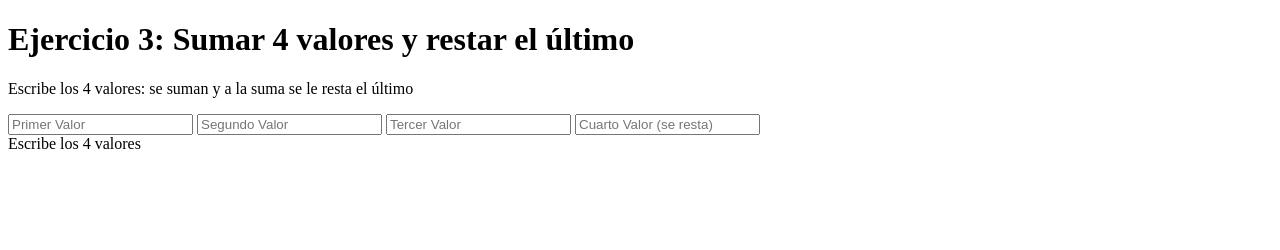
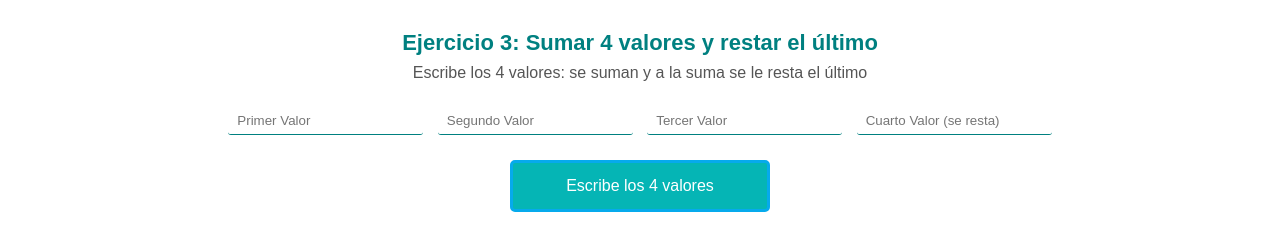
Before and after one commit to sxintvelis/javascript_basico, a plain HTML site: page javaxxcript_workxtation/tal1/ex3/4valz.html in a window 1280 px wide. Drawn offline with Linux system fonts and the light colour scheme; the site is published under a folder, as on GitHub Pages, so addresses that start at the root find nothing.

Commit message:
Ya pasé el primer ejercicio del taller 1 y dejé una carpeta para el segundo, así tendría hechos los primeros 3 ejercicos :D

```diff
--- /dev/null
+++ b/javaxxcript_workxtation/tal1/ex1/3angle.css
@@ -0,0 +1,44 @@
+* {
+    margin: 0;
+    padding: 0;
+    box-sizing: border-box;
+}
+
+body {
+    font-family:Impact, Haettenschweiler, 'Arial Narrow Bold', sans-serif;
+    padding: 30px 16px;
+    text-align: center;
+    background-color: rgb(139, 248, 212);
+}
+
+h1{
+    color:rgb(0, 116, 58);
+    margin-bottom: 8px;
+    font-size: 40;
+}
+
+.enunciado {
+    color:rgb(0, 82, 84);
+    margin-bottom: 20px;
+}
+
+input {
+    margin: 5px;
+    padding: 6px 9px;
+    border:none;
+    border-bottom: 1px solid rgb(0, 96, 51);
+    color: teal;
+    border-radius: 3px;
+}
+
+.caja {
+    background-color: rgb(0, 255, 157);
+    color: rgb(0, 89, 61);
+    width: 260px;
+    margin: 20px auto 0;
+    padding: 10px;
+    text-align: center;
+    border: 3px solid rgb(0, 63, 30);
+    border-radius: 5px;
+    line-height: 1.6;
+}
--- a/javaxxcript_workxtation/4val/4valz.html
+++ b/javaxxcript_workxtation/tal1/ex3/4valz.html
@@ -4,7 +4,7 @@
         <meta charset="UTF-8">
         <meta name=""viewport" content="width=device-width, initial-scale=1.0">
         <title>Sumar 4 valores y restar el último</title>
-        <link rel="stylesheet" href="/javaxxcript_workxtation/4val/4valz..css">
+        <link rel="stylesheet" href="../ex3/4valz.css">
     </head>
     <body>
         <h1>Ejercicio 3: Sumar 4 valores y restar el último</h1>
@@ -18,6 +18,6 @@
         <!-- Aquí el JavaScript escribe los resultados -->
          <div class="caja" id="resultado">Escribe los 4 valores</div>
 
-         <script src="/javaxxcript_workxtation/4val/4valz.js"></script>
+         <script src="../ex3/4valz.js"></script>
     </body>
 </html>
```
Also changed, not shown: javaxxcript_workxtation/tal1/ex1/3angle.html (added, +20 -0 lines), javaxxcript_workxtation/tal1/ex1/3angle.js (added, +35 -0 lines), javaxxcript_workxtation/tal1/ex3/4valz.css (renamed from javaxxcript_workxtation/4val/4valz..css), javaxxcript_workxtation/tal1/ex3/4valz.js (renamed from javaxxcript_workxtation/4val/4valz.js).
